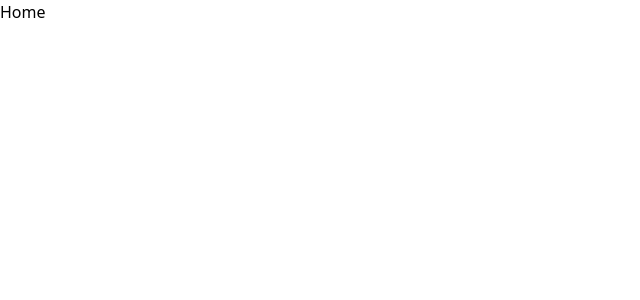
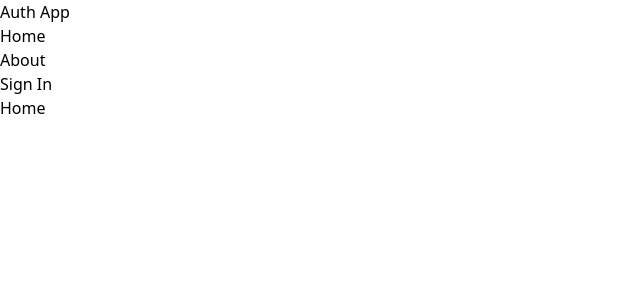
Before and after one commit to abrahamjose02/Mern-Auth, a React (Vite) app in the folder Client/: page / in a window 1280 px wide. Shown: the top 300 px of the page, without its empty margins (0-640 px from the left). Built offline with nearby package versions, Linux system fonts and the light colour scheme.

Commit message:
create header component

```diff
--- a/Client/src/App.jsx
+++ b/Client/src/App.jsx
@@ -6,10 +6,13 @@
 import SignUp from './pages/SignUp'
 import Profile from  './pages/Profile'
 import { Route, BrowserRouter as Router, Routes } from "react-router-dom"
+import Header from "./components/Header"
 
 function App() {
   return (
    <Router>
+    {/* {header should be here} */}
+    <Header/>
     <Routes>
       <Route path="/" exact element={<Home/>}/>
       <Route path="/about" exact element={<About/>}/>
--- /dev/null
+++ b/Client/src/components/Header.jsx
@@ -0,0 +1,30 @@
+import React from 'react'
+import { Link } from 'react-router-dom'
+
+function Header() {
+  return (
+    <div className='bg-slate-200'>
+      <div className='flex justify-between items-center max-w-6xl mx-auto p-3'>
+        <Link to="/">
+        <h1 className='font-bold'>Auth App</h1>
+        </Link>
+        <ul className='flex gap-4 font-semibold'>
+            <Link to="/">
+            <li>Home</li>
+            </Link>
+
+            <Link to="/about">
+            <li>About</li>
+            </Link>
+
+            <Link to="/sign-in">
+            <li>Sign In</li>
+            </Link>
+
+        </ul>
+      </div>
+    </div>
+  )
+}
+
+export default Header
```
